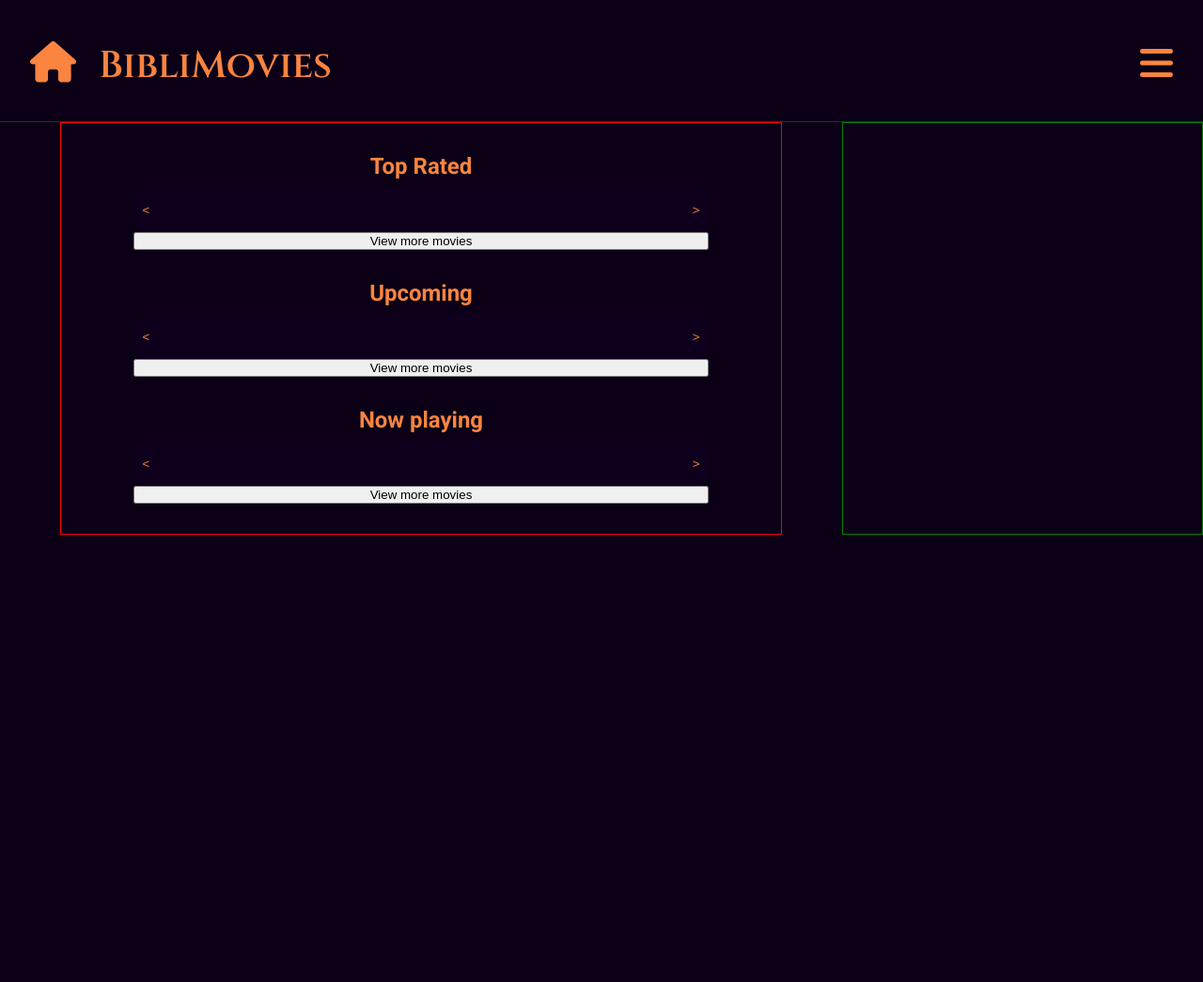
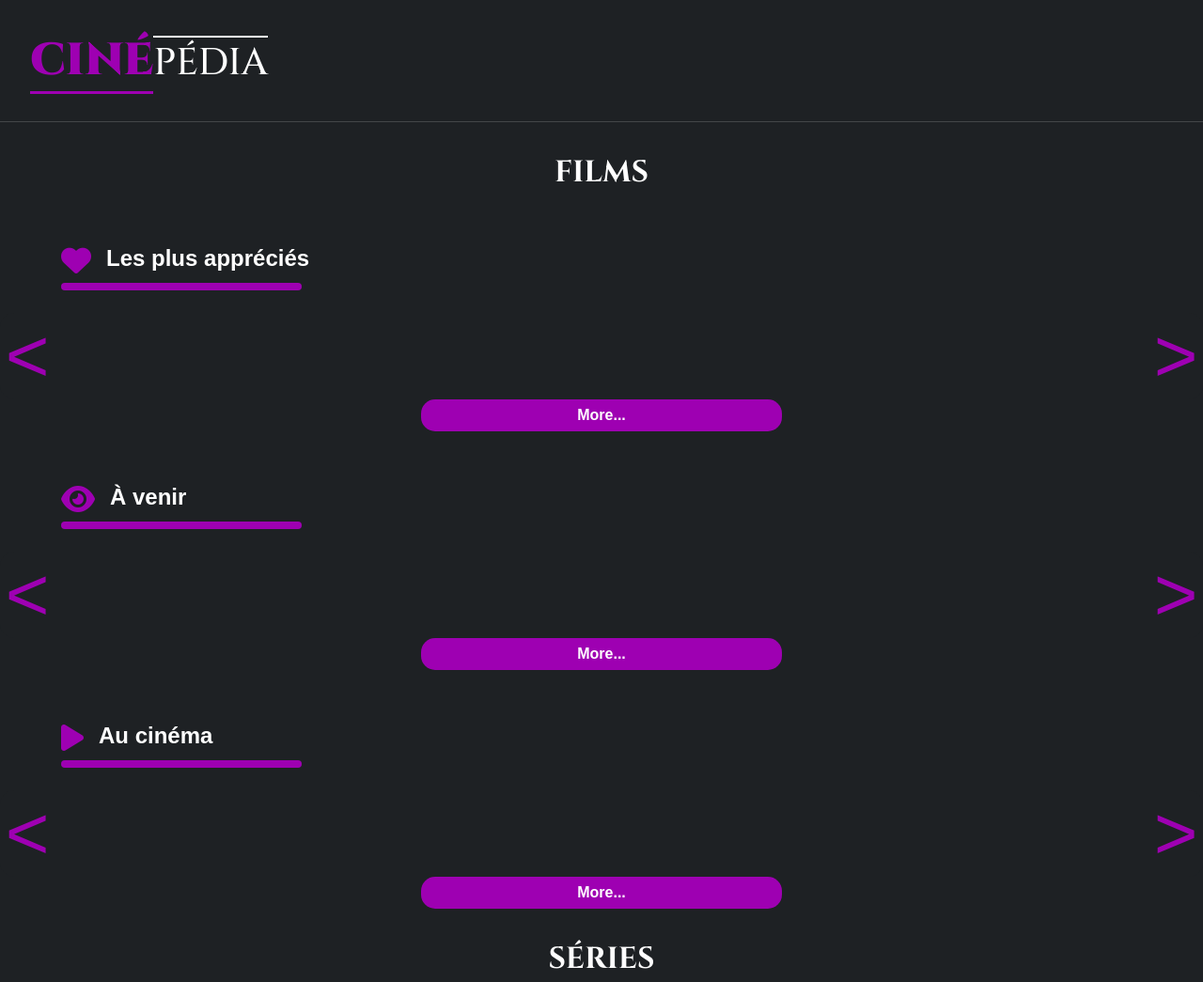
Before and after one commit to FeryLuc/BibliMovies, a plain HTML site: page index.html in a window 1280 px wide. Shown: the whole page at 94% size. Before the commit the page ends 800 px from the top, so only its background shows below. Drawn offline with Linux system fonts and the light colour scheme.

Commit message:
change and improve presentation

```diff
--- a/index.html
+++ b/index.html
@@ -11,42 +11,51 @@
 </head>
 <body>
     <header>
-        <div>
-            <i id="logo" class="fa-solid fa-house"></i>
-            <h1>BibliMovies</h1>
-        </div>
-        <i id="burgerMenu" class="fa-solid fa-bars"></i>
+         <h1><span>Ciné</span><span>pédia</span></h1>
     </header>
     <main>
         <section id="main-content">
+            <h2 class="big-title">Films</h2>
             <section>
-                <h2>Top Rated</h2>
-                <div>
+                <div class="title">
+                    <i class="fa-solid fa-heart"></i>
+                    <h2>Les plus appréciés</h2>
+                </div>
+                <div class="title-underline"></div>
+                <div class="slider">
                     <button class="prevBtn"><</button>
                     <div id="top-rated-movies"></div>
                     <button class="nextBtn">></button>
                 </div>
-                <button class="view-more">View more movies</button>
+                <button class="view-more">More...</button>
             </section>
             <section>
-                <h2>Upcoming</h2>
-                <div>
+                <div class="title">
+                    <i class="fa-solid fa-eye"></i>
+                    <h2 class="upcomingTitle">À venir</h2>
+                </div>
+                <div class="title-underline"></div>
+                <div class="slider">
                     <button class="prevBtn"><</button>
                     <div id="upcoming-movies"></div>
                     <button class="nextBtn">></button>
                 </div>
-                <button class="view-more">View more movies</button>
+                <button class="view-more">More...</button>
             </section>
             <section>
-                <h2>Now playing</h2>
-                <div>
+                <div class="title">
+                    <i class="fa-solid fa-play"></i>
+                    <h2>Au cinéma</h2>
+                </div>
+                <div class="title-underline"></div>
+                <div class="slider">
                     <button class="prevBtn"><</button>
                     <div id="recent-movies"></div>
                     <button class="nextBtn">></button>
                 </div>
-                <button class="view-more">View more movies</button>
+                <button class="view-more">More...</button>
             </section>
-
+            <h2 class="big-title">Séries</h2>
             <!--Faire des sliders pour:
             - Les films top rated
             - Les films récents
@@ -55,14 +64,6 @@
             - Les séries récentes
             -->
         </section>
-        <section id="secondary-content">
-            <!--Faire des bloc:
-                - Sugestions
-                - Stats hallucinantes
-                - Top acteurs?
-
-            -->
-        </section>
         <footer>
 
         </footer>
--- a/styles/indexStyle.css
+++ b/styles/indexStyle.css
@@ -1,14 +1,15 @@
-@import url('https://fonts.googleapis.com/css2?family=Cinzel:wght@400;500;600;700;800;900&family=Roboto:ital,wght@0,100;0,300;0,400;0,500;0,700;0,900;1,100;1,300;1,400;1,500;1,700;1,900&display=swap');
+@import url('https://fonts.googleapis.com/css2?family=Cinzel:wght@400;500;600;700;800;900?family=Poppins:ital,wght@0,100;0,200;0,300;0,400;0,500;0,600;0,700;0,800;0,900;1,100;1,200;1,300;1,400;1,500;1,600;1,700;1,800;1,900&display=swap');
 @import 'https://cdnjs.cloudflare.com/ajax/libs/font-awesome/6.5.1/css/all.min.css';
 *{
     box-sizing: border-box;
     margin: 0;
     padding: 0;
+    cursor: default;
 }
 
 body{
-    background-color: rgb(11, 0, 22);
-    font-family: 'Roboto', sans-serif;
+    background-color: rgb(30,33,36);
+    font-family: 'Poppins', sans-serif;
 }
 
 header{
@@ -20,84 +21,118 @@ header{
     align-items:last baseline;
     border-bottom: 1px solid rgba(255, 255, 255, 0.164);
 
-    div{
-        display: flex;
-        width: 100%;
-        align-items: baseline;
-        gap: 24px;
-
-        #logo{
-            font-size: 2.725rem;
-            color: rgb(250, 132, 64);
-        }
-
     h1{
         font-family: 'Cinzel', serif;
         font-size: 2.5rem;
-            font-weight: 600;
-            color: rgb(250, 132, 64);
+        font-weight: 500;
+        color: white;
         cursor: default;
+
+        span:first-of-type {
+            color: #9e00b2;
+            font-size: 3rem;
+            font-weight: 900;
+            border-bottom: 3px solid #9e00b2;
+            text-transform: uppercase;
+        }
+
+        span:last-of-type{
+            border-top: 2px solid white;
+            text-transform: uppercase;
         }
     }
-    .fa-house:hover::before{
-        content: '\f06d';
-        cursor: pointer;
-        font-size: 3.5rem;
-    }
 
-    #burgerMenu{
-        font-size: 2.5rem;
-        color: rgb(250, 132, 64);
-        cursor: pointer;
-    }
 }
 main {
     width: 100%;
     display: flex;
-    color: rgb(250, 132, 64);;
+    color: white;
 
     #main-content {
-        width: 60%;
-        margin: 0 auto;
+        width: 100%;
         padding: 2rem 0;
         display: flex;
         flex-direction: column;
         gap: 2rem;
-        border: 1px solid red;
+
+        .big-title {
+            font-family: 'Cinzel', serif;
+            text-align: center;
+            text-transform: uppercase;
+            font-size: 2rem;
+        }
 
         section{
             display: flex;
             flex-direction: column;
-            width: 80%;
-            margin: 0 auto;
+            width: 100%;
 
-            h2{
-                margin-bottom: 8px;
-                align-self: center;
+            .title {
+                margin: 24px 0 8px 65px;
+                display: flex;
+                gap: 16px;
+
+                i {
+                    color: #9e00b2;
+                    font-size: 2rem;
+                    align-self: baseline;
                 }
-            div {
+            }
+
+            .title-underline {
+                height: 8px;
+                width: 20%;
+                background-color: #9e00b2;
+                margin: 0 0 24px 65px;
+                border-radius: 5px;
+
+            }
+            .slider {
                 width: 100%;
                 margin: 0 auto;
                 display: flex;
                 border-radius: 15px;
-                background-color: rgb(14, 0, 29);
+                background-color: rgb(30,33,36);
 
                 button{
                     width: 5%;
-                    background-color: rgb(14, 0, 29);
+                    background-color: rgb(30,33,36);
                     border-style: none;
-                    color: rgb(250, 132, 64);
-
+                    font-size: 5rem;
+                    color: #9e00b2;
                 }
                 .prevBtn {
                     border-radius: 15px 0 0 15px;
+                    transition: ease-in-out 0.5s;
                 }
                 .nextBtn {
                     border-radius: 0 15px 15px 0;
+                    transition: ease-in-out 0.5s;
                 }
                 button:hover{
-                    background-color: rgb(2, 0, 3);;
+                    background-color: rgb(40,43,48);
+                    transition: ease-in-out 0.5s;
+                    cursor: pointer;
                 }
+            }
+            .view-more{
+                font-family: 'Poppins', sans-serif;
+                color: white;
+                background-color: #9e00b2;
+                border-style: none;
+                width: 30%;
+                margin: 0 auto;
+                font-size: 1rem;
+                font-weight: 900;
+                padding: 8px;
+                border-radius: 15px;
+                transition: ease-in-out 0.5s;
+            }
+            .view-more:hover {
+                background-color: #9d00b2af;
+                border-radius: 25px;
+                width: 25%;
+                cursor: pointer;
             }
         }
 
@@ -109,24 +144,45 @@ main {
             overflow: hidden;
             scroll-behavior: smooth;
 
+            .movie-card-container {
+                width: 200px;
+                display: flex;
+                flex-direction: column;
+
                 .movie-card {
                     width: 200px;
+                    font-size: 0;
                     border-radius: 15px;
-                box-shadow: rgba(255, 94, 0, 0.281) 0px 3px 8px;
+                    box-shadow: rgba(158,0,178,
+                    0.281) 0px 3px 8px;
                     flex-shrink: 0;
+                    overflow: hidden;
 
                     #picture{
                         width: 100%;
                         border-radius: 15px;
                         object-fit: cover;
+                        transition: transform .4s;
+                    }
+
+                    #picture:hover {
+                        transform: scale(1.2);
+                        transform-origin: 50% 50%;
+                        cursor: pointer;
+
+                    }
+                }
+                .movie-card:hover {
+                    box-shadow: rgba(157, 0, 178, 0.548) 0px 5px 10px;
+                }
+                p {
+                    white-space: nowrap;
+                    overflow: hidden;
+                    text-overflow: ellipsis;
+                    margin-top: 10px;
+                    font-weight: 400;
                 }
             }
         }
     }
-    #secondary-content {
-        width: 30%;
-        display: flex;
-        flex-direction: column;
-        border: 1px solid green;
 }
-}
```
Also changed, not shown: scripts/indexScript.js (+27 -27 lines). Lines whose indentation alone changed are shown as unchanged.
